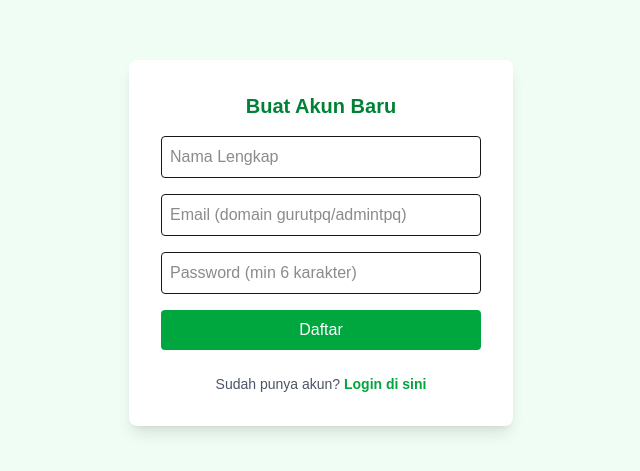
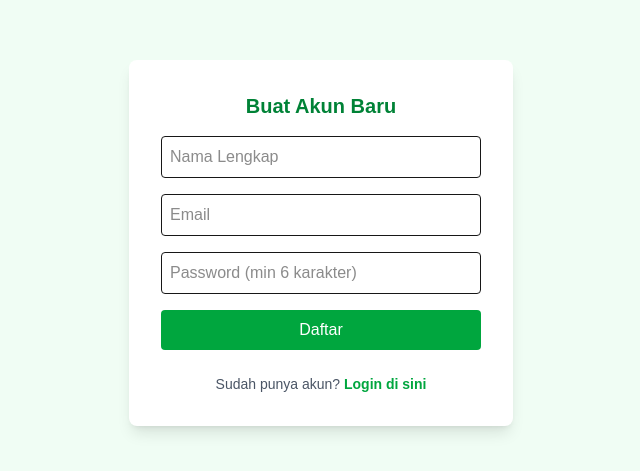
Before and after one commit to arifaji29/absensi-qr, a Next.js app: page /register in a window 1280 px wide. Shown: the part 157-628 px from the top of the page, without its empty margins (319-959 px from the left). Built offline with nearby package versions, Linux system fonts and the light colour scheme.

Commit message:
hilangkan hint

```diff
--- a/src/app/register/page.tsx
+++ b/src/app/register/page.tsx
@@ -73,7 +73,7 @@ export default function RegisterPage() {
           />
           <input
             type="email"
-            placeholder="Email (domain gurutpq/admintpq)"
+            placeholder="Email"
             value={email}
             onChange={(e) => setEmail(e.target.value)}
             className="w-full border p-2 rounded"
```
